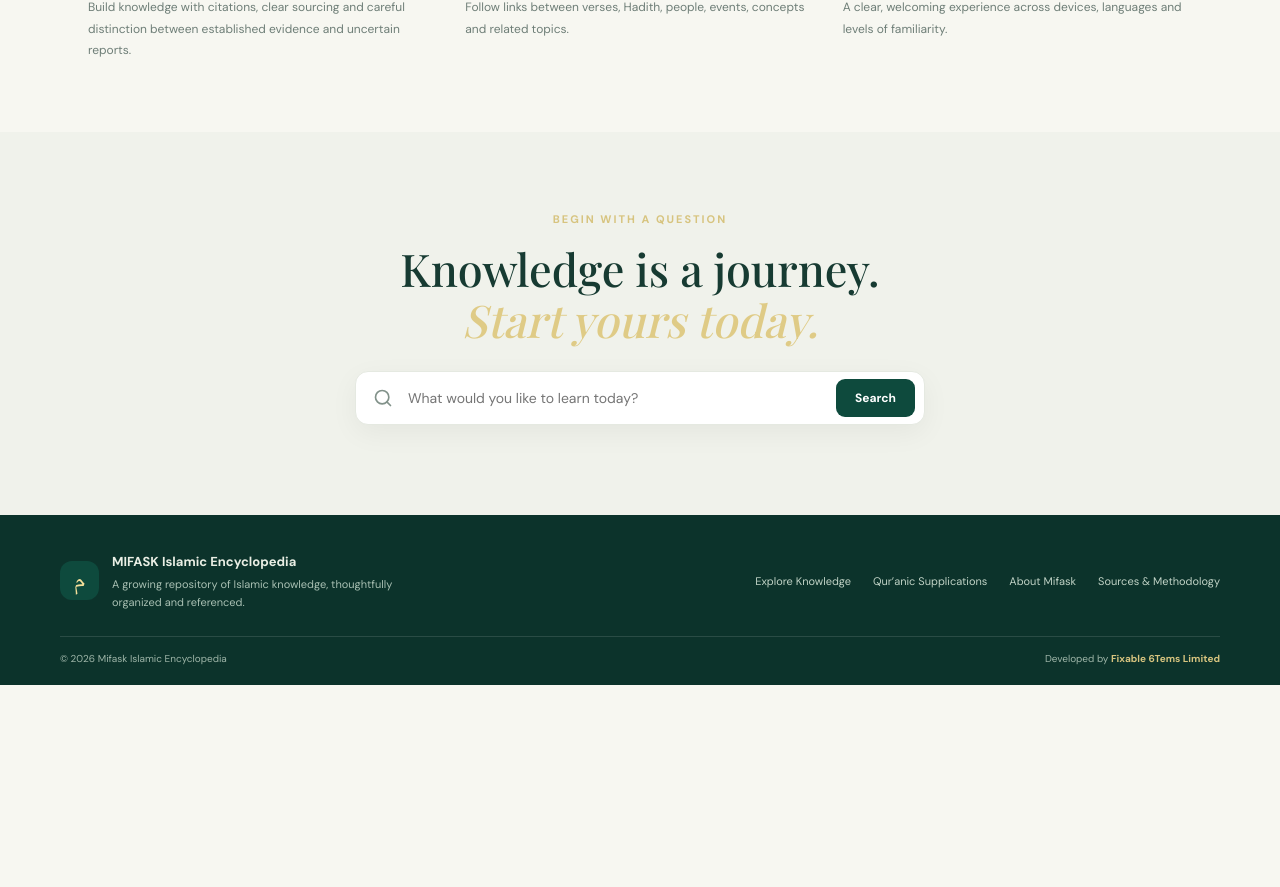
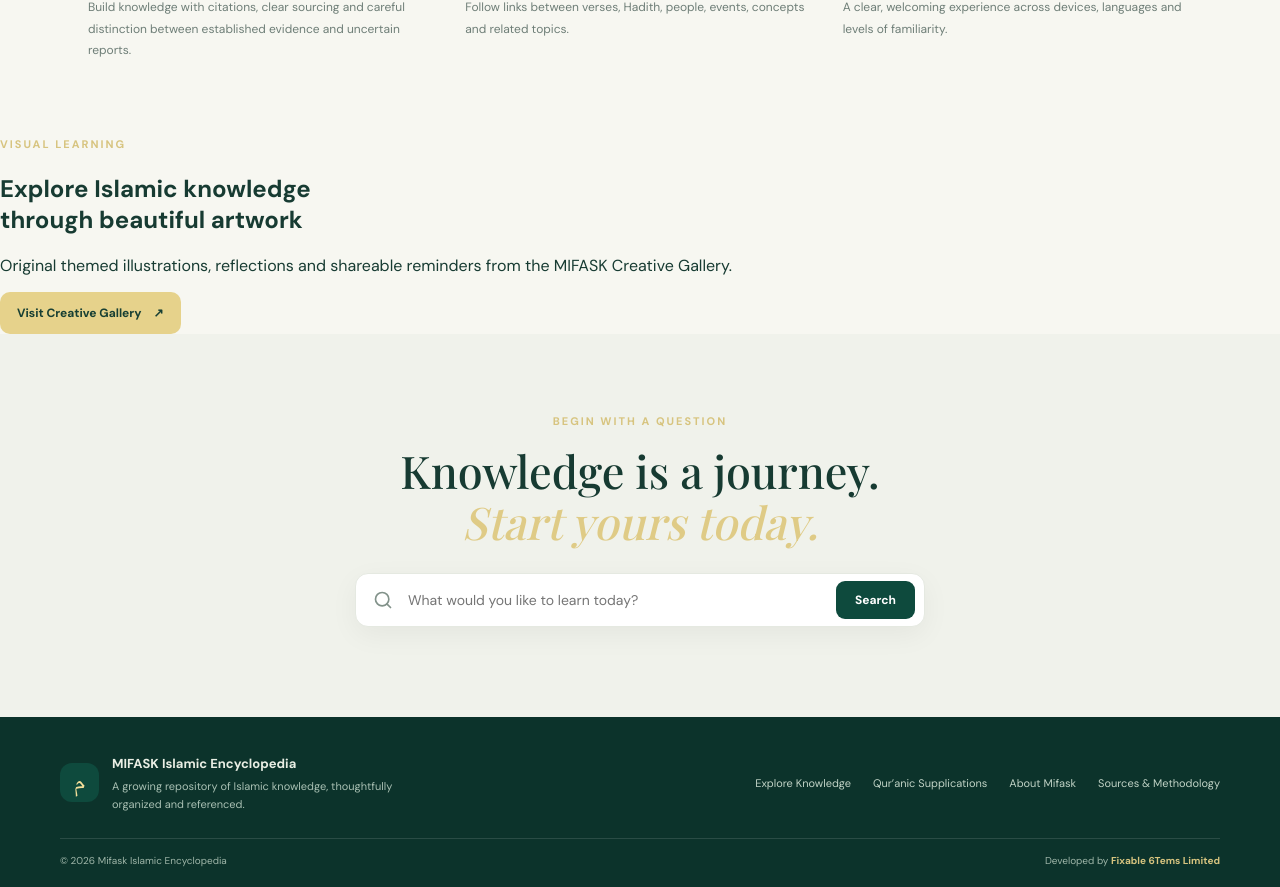
Before and after one commit to smartmil79-afk/mifask-islamic-encyclopedia, a Next.js app: page / in a window 1280 px wide. Shown: the part 2697-3584 px from the top of the page. Before the commit the page ends 3382 px from the top, so only its background shows below. Built offline with nearby package versions, Linux system fonts and the light colour scheme; a web font is replaced by a local one.

Commit message:
Add homepage feature link to MIFASK Creative Gallery

```diff
--- a/app/page.tsx
+++ b/app/page.tsx
@@ -12,5 +12,5 @@ export default function Home(){return <><ReflectionPopup/><SIChatbot/>
 <section className="featured-section"><div className="section-heading"><div><span className="section-kicker">Start exploring</span><h2>Featured knowledge</h2></div><Link className="text-link" href="/explore">View all articles <span>↗</span></Link></div><div className="article-grid">{articles.filter(a=>a.featured).slice(0,3).map(a=><ArticleCard key={a.id} article={a}/>)}</div></section>
 <section className="journey-section"><div className="journey-copy"><span className="section-kicker">A connected library</span><h2>From the first Prophet<br/>to the final Messenger ﷺ</h2><p>Explore prophetic stories, their teachings, the people who carried the message, and the lessons that continue to guide Muslim life today.</p><Link href="/category/prophets" className="button button-light">Explore the Prophets <span>→</span></Link></div><div className="journey-visual"><div className="timeline-line"></div><div className="timeline-node node-1"><span>01</span><strong>Adam عليه السلام</strong><small>The beginning</small></div><div className="timeline-node node-2"><span>02</span><strong>Prophets & Messengers</strong><small>Guidance through history</small></div><div className="timeline-node node-3"><span>03</span><strong>Muhammad ﷺ</strong><small>The final Messenger</small></div></div></section>
 <section className="principles-section"><div className="principle"><span>01</span><h3>Reliable references</h3><p>Build knowledge with citations, clear sourcing and careful distinction between established evidence and uncertain reports.</p></div><div className="principle"><span>02</span><h3>Connected learning</h3><p>Follow links between verses, Hadith, people, events, concepts and related topics.</p></div><div className="principle"><span>03</span><h3>Accessible to all</h3><p>A clear, welcoming experience across devices, languages and levels of familiarity.</p></div></section>
-<section className="closing-cta"><span className="section-kicker">Begin with a question</span><h2>Knowledge is a journey.<br/><em>Start yours today.</em></h2><SearchBox large placeholder="What would you like to learn today?"/></section>
+<section className="gallery-home-cta"><div><span className="section-kicker">Visual learning</span><h2>Explore Islamic knowledge<br/>through beautiful artwork</h2><p>Original themed illustrations, reflections and shareable reminders from the MIFASK Creative Gallery.</p></div><Link href="/gallery" className="button button-light">Visit Creative Gallery <span>↗</span></Link></section><section className="closing-cta"><span className="section-kicker">Begin with a question</span><h2>Knowledge is a journey.<br/><em>Start yours today.</em></h2><SearchBox large placeholder="What would you like to learn today?"/></section>
 </>}
```
